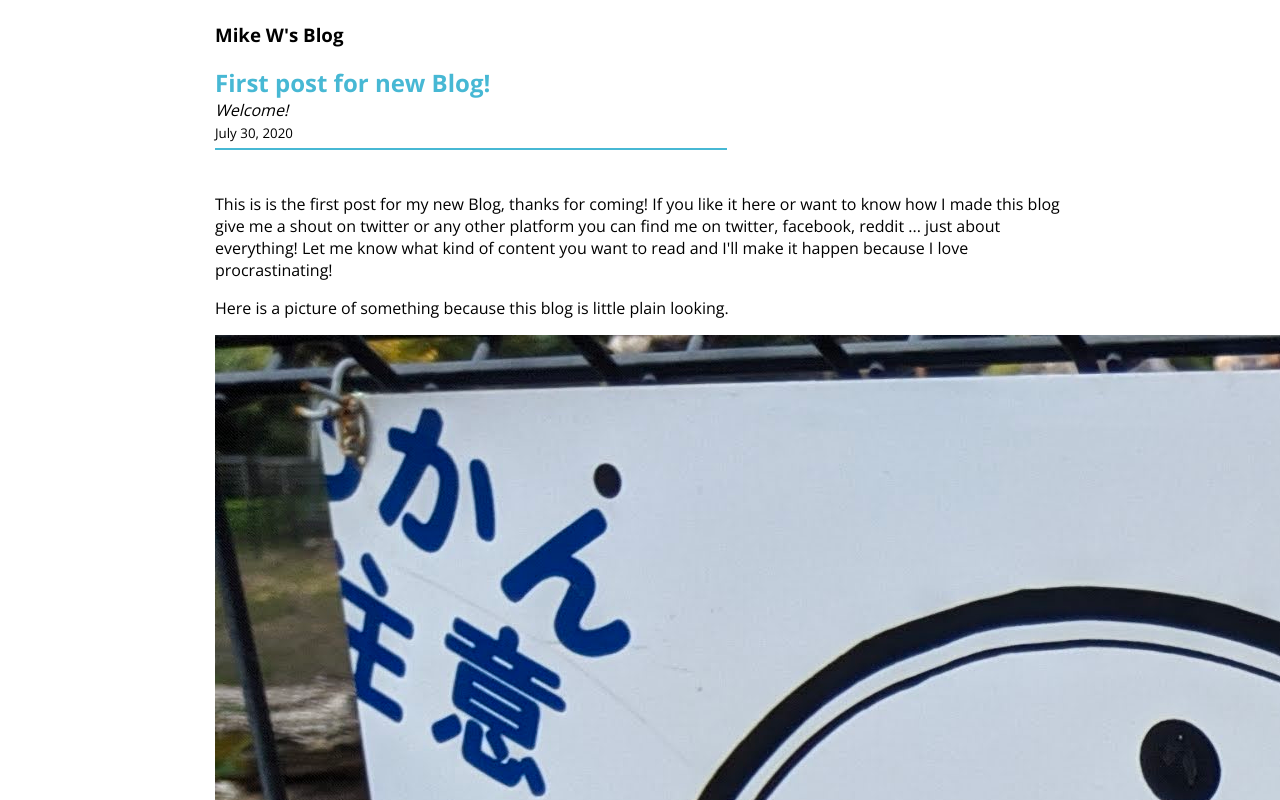
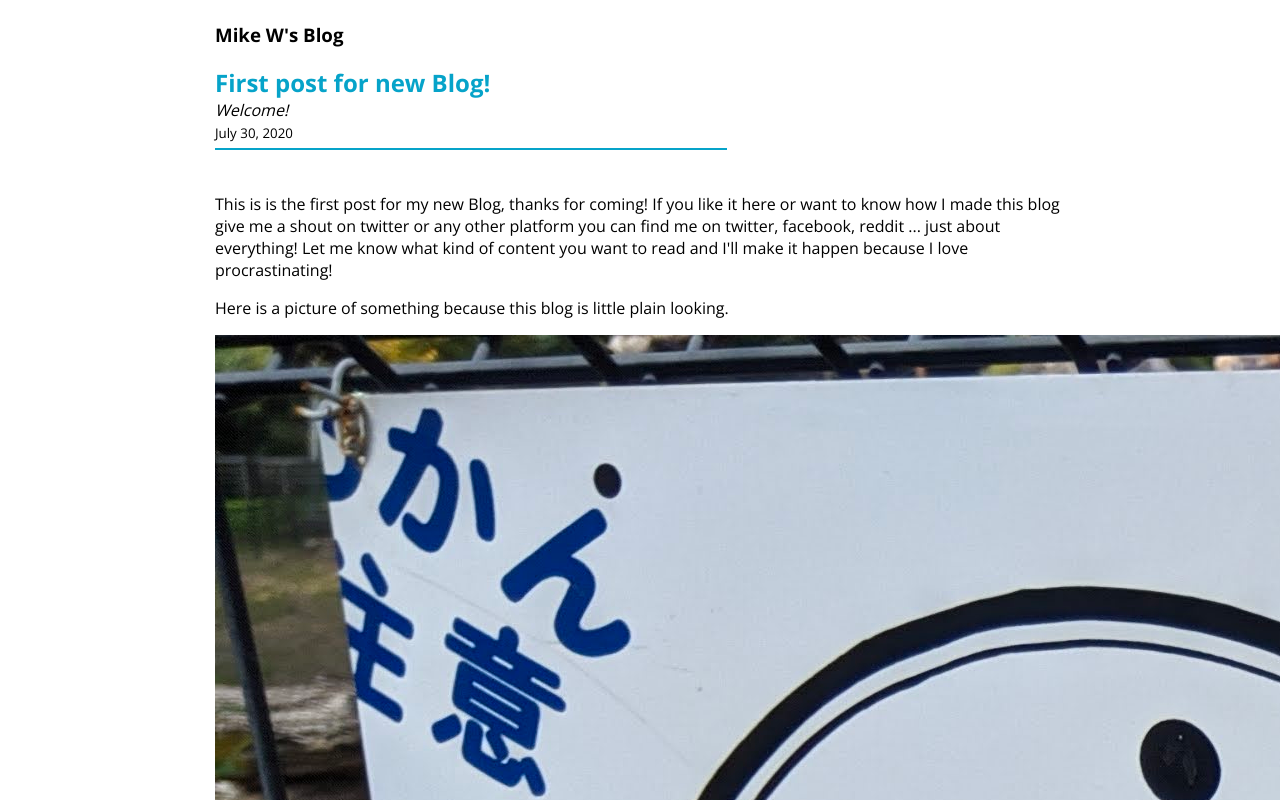
Before and after one commit to msw93/blog-scratch, a Gatsby site: page /1st-post/ in a window 1280 px wide. Shown: the top 800 px of the page. Built offline with nearby package versions, Linux system fonts and the light colour scheme; Gatsby itself is replaced by a stand-in of ours; some packages are replaced by stand-ins of ours.

Commit message:
atag style

```diff
--- a/src/pages/index.js
+++ b/src/pages/index.js
@@ -9,7 +9,7 @@ import { colors } from "../style/theme.js"
 const HeaderText = styled.h1`
   font-size: 4rem;
   font-weight: 900;
-  margin: 0rem auto;
+  margin: 0px auto;
   color: ${colors.main};
   line-height: 4.4rem;
 `
--- a/src/style/theme.js
+++ b/src/style/theme.js
@@ -1,6 +1,6 @@
 export const colors  = {
   text: 'black',
   background: 'white',
-  main: '#47b8d4',
+  main: '#06a3c9',
   // main: 'blue',
 }
--- a/src/templates/blog-post.js
+++ b/src/templates/blog-post.js
@@ -21,17 +21,37 @@ const BlogPost = styled.article`
   blockquote {
     font-style: italic;
     padding: 0.5em 10px;
-    border-left: 0.32rem solid #47b8d4;
+    border-left: 0.32rem solid ${colors.main};
     background: #f9f9f9;
   }
-  h1 {
+  a {
+    background: linear-gradient(
+      to bottom,
+      ${colors.main} 0%,
+      ${colors.main} 100%
+    );
+    background-position: 0% 100%;
+    background-repeat: repeat-x;
+    background-size: 4px 3px;
+    text-decoration: none;
+    transition: background-size 0.3s;
+  }
+  a:visited,
+  a:link {
+    color: black;
+  }
+  a:hover {
+    background-size: 4px 50px;
+    /* color: white; */
+  }
+  h1, h2, h3, h4, h5 {
     color: ${colors.main};
     margin: 0;
   }
   p {
     margin: 1rem 0;
   }
-  b {
+  strong {
     color: ${colors.main};
   }
   /* figure {
@@ -133,7 +153,7 @@ const BlogPostTemplate = ({ data, pageContext }) => {
         </NavLinks>
       </nav>
 
-      <DiscussionEmbed style={{ marginTop: `3rem`}} {...disqusConfig} />
+      <DiscussionEmbed style={{ marginTop: `3rem` }} {...disqusConfig} />
     </Layout>
   )
 }
```
